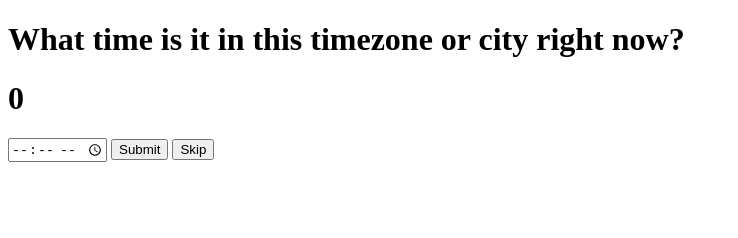
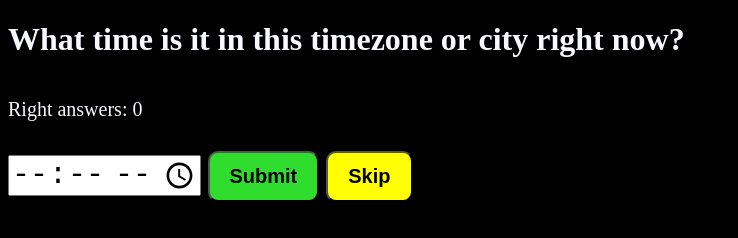
Before and after one commit to masp1234/Time, a website: page public/index.html in a window 1280 px wide. Shown: the whole page, without its empty margins (0-738 px from the left). Drawn offline with Linux system fonts and the light colour scheme; no server answers.

Commit message:
add some css

```diff
--- a/app.js
+++ b/app.js
@@ -6,9 +6,9 @@ const PORT = 8080;
 app.use(express.static('public'));
 
 app.get("/", (req, res) => {
-    res.sendFile('public/index.html')
-})
+    res.sendFile(__dirname + 'public/index.html');
+});
 
 app.listen(PORT, () => {
     console.log(`Server is listening on ${PORT}`);
-})
+});
--- /dev/null
+++ b/public/index.css
@@ -0,0 +1,34 @@
+body {
+    background-color: black;
+}
+
+.text {
+    color: ghostwhite;
+    margin-bottom: 40px;
+}
+
+button {
+    font-size: 20px;
+    padding: 12px 20px;
+    border-radius: 10px;
+    font-weight: bold;
+}
+
+#right-answer-counter {
+    margin-bottom: 30px;
+    display: block;
+    font-size: 20px;
+}
+
+input {
+    font-size: 30px;
+    margin-right: 3px;
+}
+#skip-question {
+    background-color: yellow;
+}
+
+#submit-answer {
+    background-color: rgb(48, 220, 45);
+    margin-right: 3px;
+}
--- a/public/index.html
+++ b/public/index.html
@@ -4,12 +4,13 @@
     <meta charset="UTF-8">
     <meta http-equiv="X-UA-Compatible" content="IE=edge">
     <meta name="viewport" content="width=device-width, initial-scale=1.0">
+    <link rel="stylesheet" href="index.css">
     <title>Time Guesser</title>
 </head>
 <body>
-    <h1>What time is it in this timezone or city right now?</h1>
-    <h3 id="timezone-question"></h3>
-    <h1 id="right-answer-counter">0</h1>
+    <h1 class="text">What time is it in this timezone or city right now?</h1>
+    <h2 id="timezone-question" class="text"></h2>
+    <span id="right-answer-counter" class="text">Right answers: <span class="text">0</span></span>
     <input id="timezone-answer" type="time">
     <button id="submit-answer">Submit</button>
     <button id="skip-question">Skip</button>
--- a/public/index.js
+++ b/public/index.js
@@ -31,18 +31,16 @@ const getTimeZones = async () => {
 
 
 const checkAnswer = async answer => {
-    console.log(currentTimeZoneQuestion);
     const timezone = await getTimeZone();
-    console.log(timezone.datetime.substring(11, 16));
+
     if (answer === timezone.datetime.substring(11, 16)) {
         updateRightAnswerCounter();
-    }
+    };
     nextQuestion();
 };
 
 
 const nextQuestion = () => {
-    console.log(Math.random() * timeZones.length, timeZones.length);
     currentTimeZoneQuestion = timeZones[Math.floor(Math.random() * timeZones.length)];
     document.getElementById('timezone-question').innerText = currentTimeZoneQuestion;
 };
```
